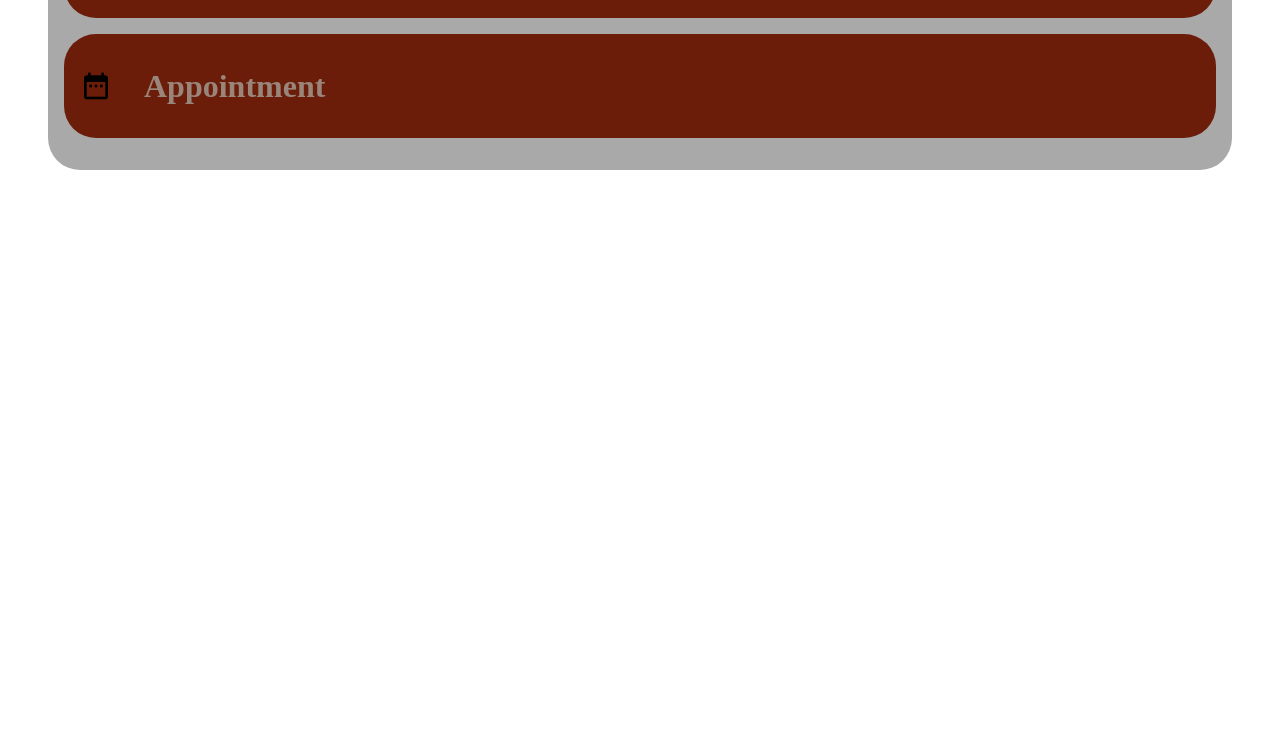
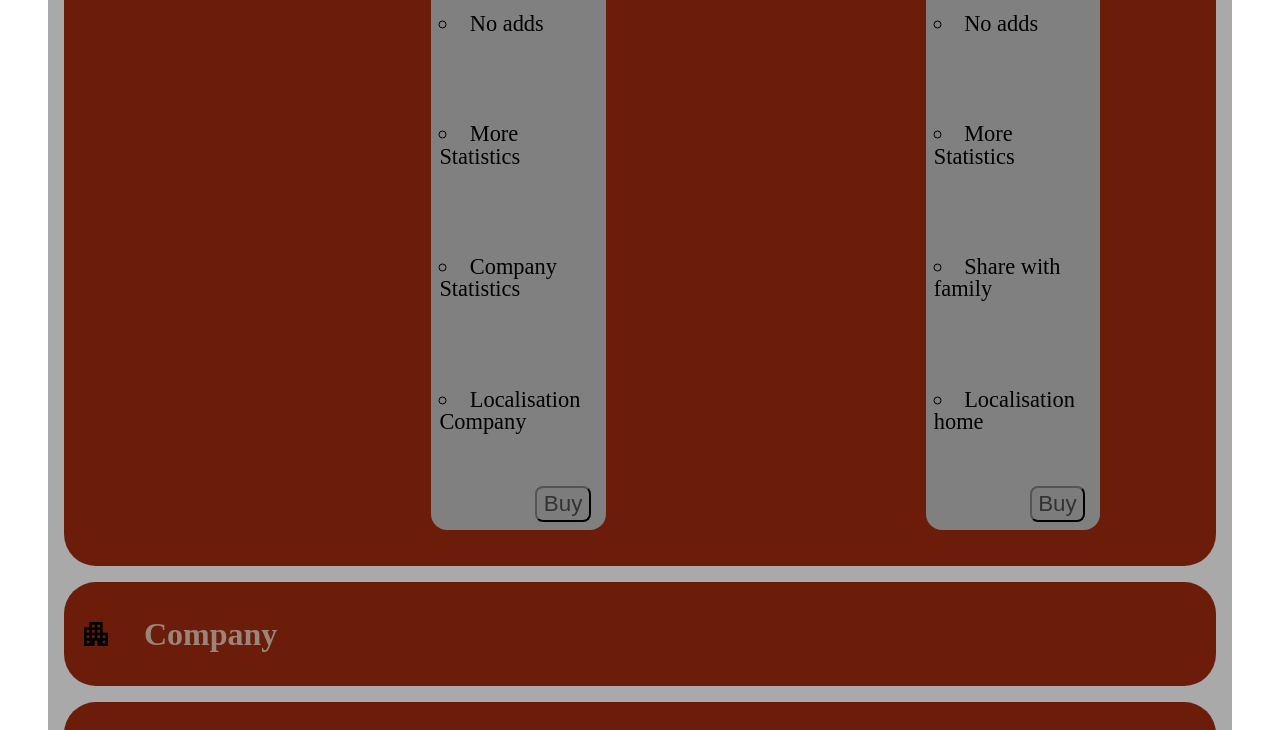
Before and after one commit to frucassss/GeoAid-client, a website: page src/profile.html in a window 1280 px wide. Shown: the part 645-1375 px from the top of the page. Before the commit the page ends 863 px from the top, so only its background shows below. Drawn offline with Linux system fonts and the light colour scheme.

Commit message:
profile premium done

```diff
--- a/src/assets/sass/profile.scss
+++ b/src/assets/sass/profile.scss
@@ -43,7 +43,49 @@
               color: $primary-font-color;
               font-size: 2rem;
           }
-
       }
   }
+  #premium{
+
+    #flexarticles{
+      display: flex;
+      article{
+        margin-left: 10rem;
+        margin-right: 10rem;
+        background-color: gray;
+        border-radius: 1rem;
+        padding: 0.5rem;
+      }
+        article header{
+          font-size: 1.8rem;
+          background-color: darkgray;
+          padding: 0.5rem;
+          border-radius: 1rem;
+          margin-bottom: 0.5rem;
+        }
+        article li{
+          background-color: gray;
+          font-size: 1.4rem;
+        }
+        article li p{
+          display: list-item;
+          list-style-type:circle;
+          list-style-position: inside;
+        }
+        article button{
+          background-color: rgba(51, 51, 51, 0.05);
+          border-radius: 0.5rem;
+          color: #333333;
+          cursor: pointer;
+          font-size: 1.4rem;
+          font-weight: 500;
+          line-height: 20px;
+          list-style: none;
+          margin-left: 6rem;
+          padding: 0.4rem 0.4rem;
+          text-align: center;
+        }
+
+    }
+  }
 }
--- a/src/profile.html
+++ b/src/profile.html
@@ -33,17 +33,61 @@
         <h1>Username</h1>
       </section>
       <ul class="flexcontainer">
-        <li>
+        <li id="premium">
           <div class="material-icons icon workspace_premium">
             workspace_premium
           </div>
           <h2 class="hover-underline-animation">Premium</h2>
+          <div id="flexarticles">
+            <article>
+              <header>
+                <h3>Company premium</h3>
+                <p>60 coins/month</p>
+              </header>
+              <div>
+                <ul>
+                  <li>
+                    <p>No adds</p>
+                  </li>
+                  <li>
+                    <p>More Statistics</p>
+                  </li>
+                  <li>
+                    <p>Company Statistics</p>
+                  </li>
+                  <li><p>Localisation Company</p></li>
+                </ul>
+                <button>Buy</button>
+              </div>
+            </article>
+            <article>
+              <header>
+                <h3>Standard premium</h3>
+                <p>20 coins/month</p>
+              </header>
+              <div>
+                <ul>
+                  <li>
+                    <p>No adds</p>
+                  </li>
+                  <li>
+                    <p>More Statistics</p>
+                  </li>
+                  <li><p>Share with family</p></li>
+                  <li>
+                    <p>Localisation home</p>
+                  </li>
+                </ul>
+                <button>Buy</button>
+              </div>
+            </article>
+          </div>
         </li>
-        <li>
+        <li id="company">
           <div class="material-icons icon apartment">apartment</div>
           <h2 class="hover-underline-animation">Company</h2>
         </li>
-        <li>
+        <li id="appointment">
           <div class="material-icons icon date_range">date_range</div>
           <h2 class="hover-underline-animation">Appointment</h2>
         </li>
```
Also changed, not shown: src/assets/css/profile.css, 1 other file.
